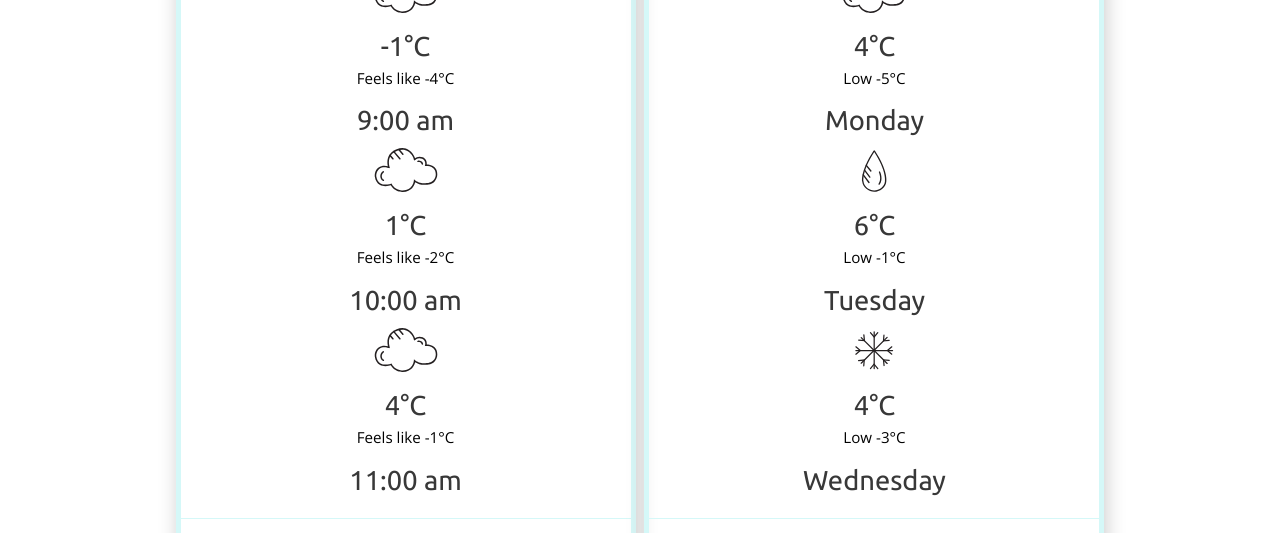
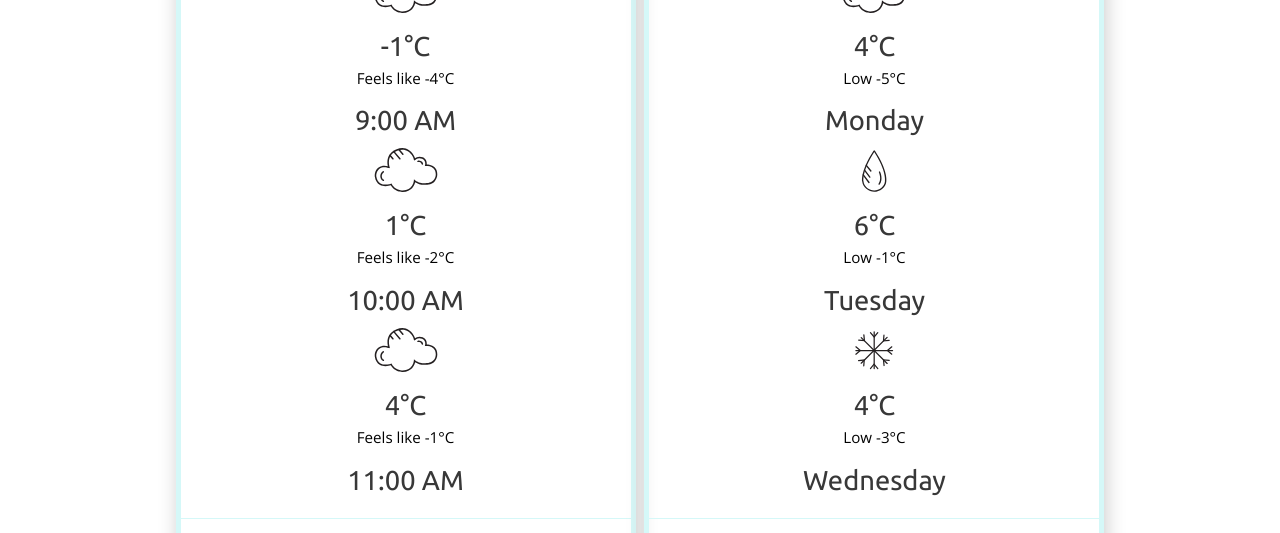
Before and after one commit to juliett-golf-hotel/web-app, a Jekyll site: the page built from index.html, in a window 1280 px wide. Shown: the part 419-952 px from the top of the page. Built offline with Jekyll 4.4.1, drawn with Linux system fonts in a browser that asks for light colours.

Commit message:
Changed some stuff, added class m-1-3

```diff
--- a/index.html
+++ b/index.html
@@ -21,51 +21,51 @@
 
 <aside class="text-center island">
   <div class="card block text-center inline-block aside">
-    <h2 class="xs-1 block text-center card-header block">Hourly</h2>
-    <div class="xs-1 m-1-3 block card-max-width img-center">
+    <h2 class="block text-center card-header block">Hourly</h2>
+    <div class="m-1-3 block card-max-width img-center">
       <img class="icon i-64 img-center" src="{{site.baseurl}}/images/cloud.svg" alt="Humidity" aria-describedby="Humidity">
       <h3>-1&#176;C</h3>
       <p class="micro text-center">Feels like -4&#176;C</p>
-      <h3 class="text-center">9:00 am</h3>
+      <h3 class="text-center">9:00 AM</h3>
     </div>
-    <div class="xs-1 m-1-3 block card-max-width img-center">
+    <div class="m-1-3 block card-max-width img-center">
       <img class="icon i-64 img-center" src="{{site.baseurl}}/images/cloud.svg" alt="Humidity" aria-describedby="Humidity">
       <h3>1&#176;C</h3>
       <p class="micro text-center">Feels like -2&#176;C</p>
-      <h3 class="text-center">10:00 am</h3>
+      <h3 class="text-center">10:00 AM</h3>
     </div>
-    <div class="xs-1 m-1-3 block card-max-width img-center">
+    <div class="m-1-3 block card-max-width img-center">
       <img class="icon i-64 img-center" src="{{site.baseurl}}/images/cloud.svg" alt="Humidity" aria-describedby="Humidity">
       <h3>4&#176;C</h3>
       <p class="micro text-center">Feels like -1&#176;C</p>
-      <h3 class="text-center">11:00 am</h3>
+      <h3 class="text-center">11:00 AM</h3>
     </div>
-    <div class="xs-1">
+    <div>
       <a href="{{site.baseurl}}/hourly/"><button class="btn-ghost">More Details</button></a>
     </div>
   </div>
 
   <div class="card block text-center inline-block aside">
-    <h2 class="xs-1 block text-center card-header block">Weekly</h2>
-    <div class="xs-1 m-1-3 block card-max-width img-center">
+    <h2 class="block text-center card-header block">Weekly</h2>
+    <div class="m-1-3 block card-max-width img-center">
       <img class="icon i-64 img-center" src="{{site.baseurl}}/images/cloud.svg" alt="Humidity" aria-describedby="Humidity">
       <h3>4&#176;C</h3>
       <p class="micro text-center">Low -5&#176;C</p>
       <h3 class="text-center">Monday</h3>
     </div>
-    <div class="xs-1 m-1-3 block card-max-width img-center">
+    <div class="m-1-3 block card-max-width img-center">
       <img class="icon i-64 img-center" src="{{site.baseurl}}/images/humidity.svg" alt="Humidity" aria-describedby="Humidity">
       <h3>6&#176;C</h3>
       <p class="micro text-center">Low -1&#176;C</p>
       <h3 class="text-center">Tuesday</h3>
     </div>
-    <div class="xs-1 m-1-3 block card-max-width img-center">
+    <div class="m-1-3 block card-max-width img-center">
       <img class="icon i-64 img-center" src="{{site.baseurl}}/images/snow.svg" alt="Humidity" aria-describedby="Humidity">
       <h3>4&#176;C</h3>
       <p class="micro text-center">Low -3&#176;C</p>
       <h3 class="text-center">Wednesday</h3>
     </div>
-    <div class="xs-1">
+    <div>
       <a href="{{site.baseurl}}/weekly/"><button class="btn-ghost">More Details</button></a>
     </div>
   </div>
--- a/patterns/cards.css
+++ b/patterns/cards.css
@@ -19,6 +19,10 @@
 
 .card-max-width {
   max-width: 145px;
+}
+
+.m-1-3 {
+  width: 33.3333%
 }
 
 .img-center {
```
